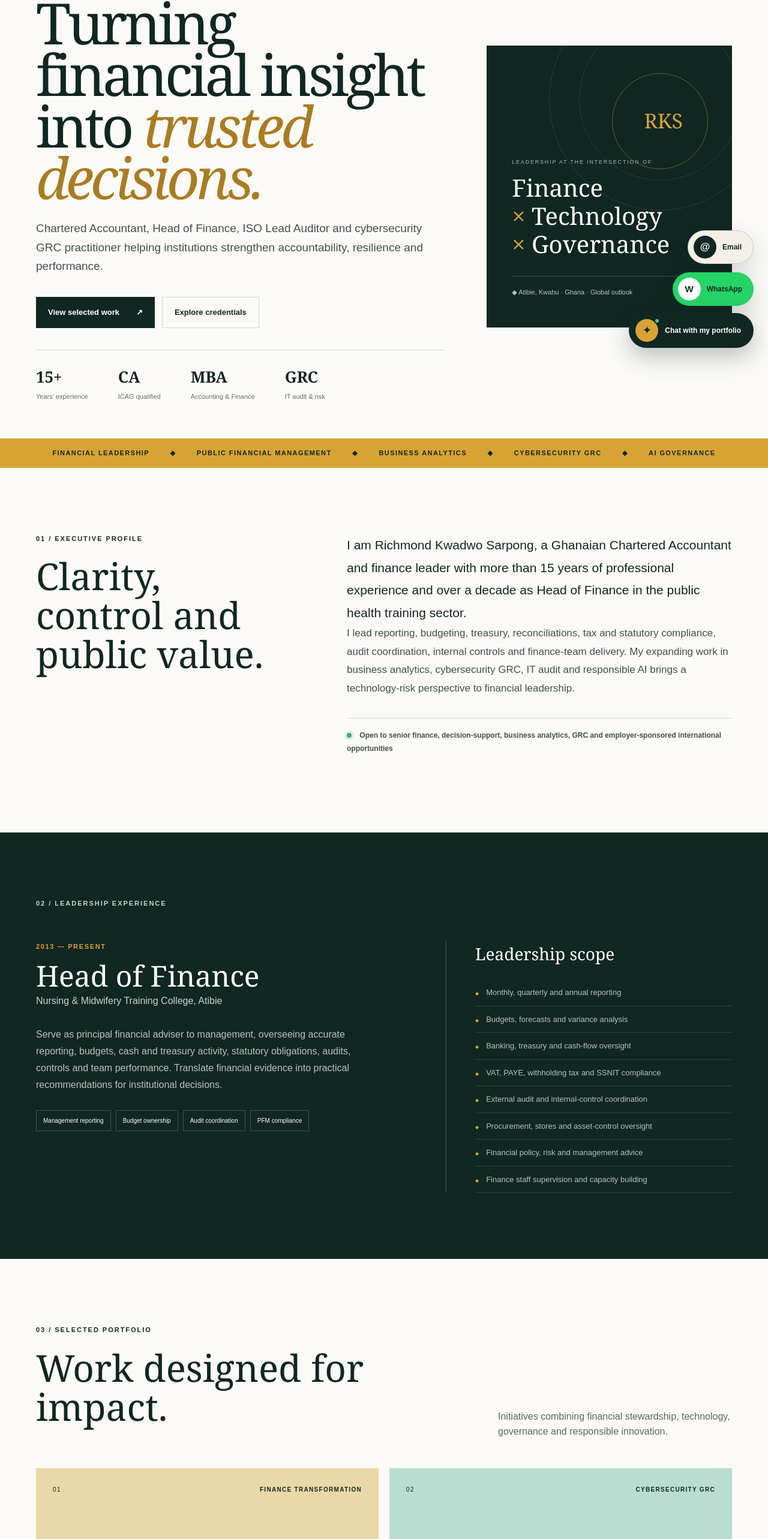
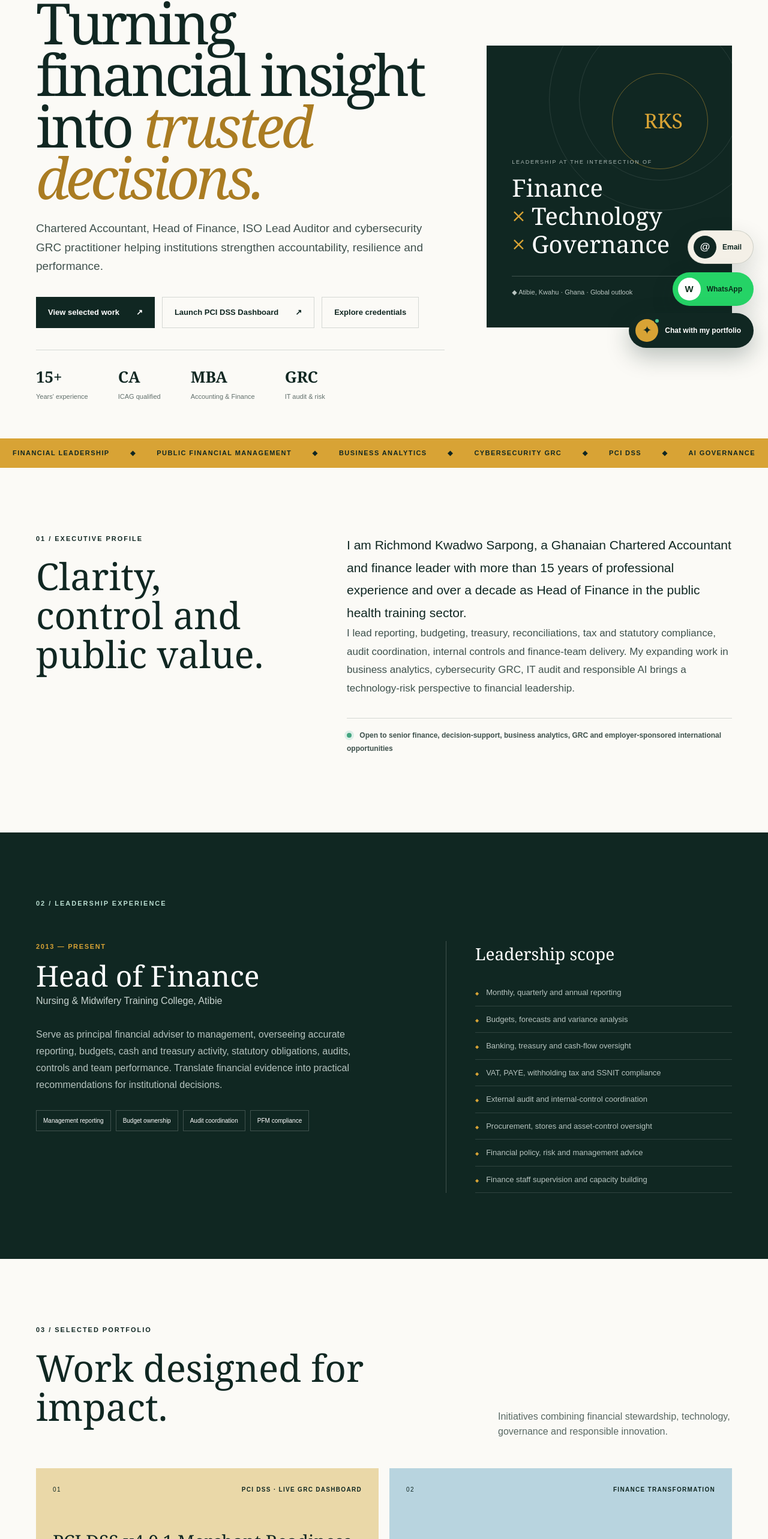
Before and after one commit to kingojoe2000cyber/richmond-sarpong-portfolio, a Next.js app: page / in a window 1280 px wide. Shown: the part 196-2762 px from the top of the page at 60% size. Built offline with nearby package versions, Linux system fonts and the light colour scheme.

Commit message:
feat: highlight live PCI DSS dashboard on portfolio

```diff
--- a/app/page.tsx
+++ b/app/page.tsx
@@ -6,7 +6,8 @@ import CyberSecure360 from "./CyberSecure360";
 const capabilities = ["Financial reporting & decision support", "Budgeting, forecasting & cash flow", "Treasury, tax & statutory compliance", "External audit coordination", "Internal controls & PFM compliance", "Business analytics & dashboards", "Cybersecurity GRC & IT audit", "ISO/IEC 27001:2022", "NIST CSF 2.0 & SP 800-53", "COBIT 2019", "Third-party risk", "Business continuity & disaster recovery", "AI governance & model risk", "Team leadership"];
 
 const projects = [
-  { tag: "FINANCE TRANSFORMATION", title: "Institutional Financial Management System", copy: "Designed an integrated operating model for cash books, assets, inventory, suppliers, creditors, commitments, withholding taxes, contracts and executive reporting.", accent: "gold", impact: "Control · Visibility · Accountability" },
+  { tag: "PCI DSS · LIVE GRC DASHBOARD", title: "PCI DSS v4.0.1 Merchant Readiness Assessment", copy: "Interactive Version 2 case study covering the 12 PCI DSS requirement families, evidence readiness, 20 control gaps, a 5×5 risk heat map, risk register, remediation tracking and executive governance checkpoints.", accent: "gold", impact: "Scoping · Evidence · Risk · Remediation", href: "./pci-dss/" },
+  { tag: "FINANCE TRANSFORMATION", title: "Institutional Financial Management System", copy: "Designed an integrated operating model for cash books, assets, inventory, suppliers, creditors, commitments, withholding taxes, contracts and executive reporting.", accent: "blue", impact: "Control · Visibility · Accountability" },
   { tag: "CYBERSECURITY GRC", title: "CyberSecure360 Platform", copy: "Developed the concept for a multi-organization platform covering RBAC, framework mapping, compliance assessments, evidence, risk heat maps, audits, BIA/BCP/DR, vendor risk and reports.", accent: "mint", impact: "ISO · NIST · CIS · COBIT" },
   { tag: "STRATEGY & GROWTH", title: "Water Production Business Case", copy: "Advised management on a sachet-water production plant serving students and the surrounding community, linking demand, cost, control and revenue considerations.", accent: "blue", impact: "Analysis · Growth · Community value" },
   { tag: "RESEARCH", title: "AI in Public-Sector Accounting", copy: "Research focus on responsible AI as a route to stronger financial accountability, efficiency and decision-making in Ghana’s public health sector.", accent: "rose", impact: "AI governance · Public value" },
@@ -22,13 +23,13 @@ const credentials = [
 
 export default function Home() {
   return <main>
-    <nav className="nav shell" aria-label="Main navigation"><a className="brand" href="#top"><span>RKS</span><b>Richmond Sarpong</b></a><div className="navlinks"><a href="#profile">Profile</a><a href="#experience">Experience</a><a href="#work">Portfolio</a><a href="#cybersecure360">CyberSecure360</a><a href="#credentials">Credentials</a><a className="nav-cta" href="#contact">Let&apos;s connect</a></div></nav>
-    <section className="hero shell" id="top"><div className="hero-copy"><p className="eyebrow"><span/> FINANCE LEADERSHIP · ANALYTICS · GRC</p><h1>Turning financial insight into <em>trusted decisions.</em></h1><p className="lead">Chartered Accountant, Head of Finance, ISO Lead Auditor and cybersecurity GRC practitioner helping institutions strengthen accountability, resilience and performance.</p><div className="hero-actions"><a className="button primary" href="#work">View selected work <b>↗</b></a><a className="button secondary" href="#credentials">Explore credentials</a></div><div className="proof"><div><strong>15+</strong><span>Years&apos; experience</span></div><div><strong>CA</strong><span>ICAG qualified</span></div><div><strong>MBA</strong><span>Accounting &amp; Finance</span></div><div><strong>GRC</strong><span>IT audit &amp; risk</span></div></div></div>
+    <nav className="nav shell" aria-label="Main navigation"><a className="brand" href="#top"><span>RKS</span><b>Richmond Sarpong</b></a><div className="navlinks"><a href="#profile">Profile</a><a href="#experience">Experience</a><a href="#work">Portfolio</a><a href="./pci-dss/">PCI DSS</a><a href="#cybersecure360">CyberSecure360</a><a href="#credentials">Credentials</a><a className="nav-cta" href="#contact">Let&apos;s connect</a></div></nav>
+    <section className="hero shell" id="top"><div className="hero-copy"><p className="eyebrow"><span/> FINANCE LEADERSHIP · ANALYTICS · GRC</p><h1>Turning financial insight into <em>trusted decisions.</em></h1><p className="lead">Chartered Accountant, Head of Finance, ISO Lead Auditor and cybersecurity GRC practitioner helping institutions strengthen accountability, resilience and performance.</p><div className="hero-actions"><a className="button primary" href="#work">View selected work <b>↗</b></a><a className="button secondary" href="./pci-dss/">Launch PCI DSS Dashboard <b>↗</b></a><a className="button secondary" href="#credentials">Explore credentials</a></div><div className="proof"><div><strong>15+</strong><span>Years&apos; experience</span></div><div><strong>CA</strong><span>ICAG qualified</span></div><div><strong>MBA</strong><span>Accounting &amp; Finance</span></div><div><strong>GRC</strong><span>IT audit &amp; risk</span></div></div></div>
       <aside className="hero-card" aria-label="Professional focus"><div className="orbit orbit-one"/><div className="orbit orbit-two"/><div className="monogram">RKS</div><p>LEADERSHIP AT THE INTERSECTION OF</p><h2>Finance<br/><span>×</span> Technology<br/><span>×</span> Governance</h2><div className="location">◆ Atibie, Kwahu · Ghana · Global outlook</div></aside></section>
-    <section className="marquee" aria-label="Areas of expertise"><div>FINANCIAL LEADERSHIP <i>◆</i> PUBLIC FINANCIAL MANAGEMENT <i>◆</i> BUSINESS ANALYTICS <i>◆</i> CYBERSECURITY GRC <i>◆</i> AI GOVERNANCE</div></section>
+    <section className="marquee" aria-label="Areas of expertise"><div>FINANCIAL LEADERSHIP <i>◆</i> PUBLIC FINANCIAL MANAGEMENT <i>◆</i> BUSINESS ANALYTICS <i>◆</i> CYBERSECURITY GRC <i>◆</i> PCI DSS <i>◆</i> AI GOVERNANCE</div></section>
     <section className="section shell two-col" id="profile"><div><p className="section-no">01 / EXECUTIVE PROFILE</p><h2>Clarity, control and public value.</h2></div><div className="body-copy"><p>I am Richmond Kwadwo Sarpong, a Ghanaian Chartered Accountant and finance leader with more than 15 years of professional experience and over a decade as Head of Finance in the public health training sector.</p><p>I lead reporting, budgeting, treasury, reconciliations, tax and statutory compliance, audit coordination, internal controls and finance-team delivery. My expanding work in business analytics, cybersecurity GRC, IT audit and responsible AI brings a technology-risk perspective to financial leadership.</p><div className="availability"><span className="pulse"/> Open to senior finance, decision-support, business analytics, GRC and employer-sponsored international opportunities</div></div></section>
     <section className="section dark" id="experience"><div className="shell"><p className="section-no light">02 / LEADERSHIP EXPERIENCE</p><div className="experience-grid"><article className="feature-role"><p>2013 — PRESENT</p><h2>Head of Finance</h2><h3>Nursing &amp; Midwifery Training College, Atibie</h3><p>Serve as principal financial adviser to management, overseeing accurate reporting, budgets, cash and treasury activity, statutory obligations, audits, controls and team performance. Translate financial evidence into practical recommendations for institutional decisions.</p><div className="role-tags"><span>Management reporting</span><span>Budget ownership</span><span>Audit coordination</span><span>PFM compliance</span></div></article><div className="responsibilities"><h3>Leadership scope</h3><ul><li>Monthly, quarterly and annual reporting</li><li>Budgets, forecasts and variance analysis</li><li>Banking, treasury and cash-flow oversight</li><li>VAT, PAYE, withholding tax and SSNIT compliance</li><li>External audit and internal-control coordination</li><li>Procurement, stores and asset-control oversight</li><li>Financial policy, risk and management advice</li><li>Finance staff supervision and capacity building</li></ul></div></div></div></section>
-    <section className="section shell" id="work"><p className="section-no">03 / SELECTED PORTFOLIO</p><div className="section-heading"><h2>Work designed for impact.</h2><p>Initiatives combining financial stewardship, technology, governance and responsible innovation.</p></div><div className="projects">{projects.map((p,i)=><article className={`project ${p.accent}`} key={p.title}><div className="project-top"><span>0{i+1}</span><b>{p.tag}</b></div><h3>{p.title}</h3><p>{p.copy}</p><small>{p.impact}</small><div className="arrow">↗</div></article>)}</div></section>
+    <section className="section shell" id="work"><p className="section-no">03 / SELECTED PORTFOLIO</p><div className="section-heading"><h2>Work designed for impact.</h2><p>Initiatives combining financial stewardship, technology, governance and responsible innovation.</p></div><div className="projects">{projects.map((p,i)=><article className={`project ${p.accent}`} key={p.title}><div className="project-top"><span>0{i+1}</span><b>{p.tag}</b></div><h3>{p.title}</h3><p>{p.copy}</p><small>{p.impact}</small>{p.href ? <a className="button primary" style={{marginTop:18,alignSelf:"flex-start"}} href={p.href}>Open Dashboard <b>↗</b></a> : <div className="arrow">↗</div>}</article>)}</div></section>
     <CyberSecure360/>
     <section className="section pale" id="credentials"><div className="shell credential-layout"><div><p className="section-no">05 / CREDENTIALS</p><h2>Built on finance. Expanded through technology.</h2><p className="credential-intro">A professional foundation spanning accounting, financial leadership, analytics, audit and cybersecurity governance.</p></div><div className="timeline">{credentials.map(([year,title,place])=><div key={title}><b>{year}</b><section><h3>{title}</h3><p>{place}</p></section></div>)}</div></div></section>
     <section className="section shell skills-wrap"><div><p className="section-no">06 / CAPABILITIES</p><h2>A multidisciplinary toolkit.</h2><p className="credential-intro">Current framework knowledge includes ISO/IEC 27001:2022, NIST CSF 2.0, NIST SP 800-53, COBIT 2019, CIS Controls, PCI DSS and the NIST AI RMF.</p></div><div className="skills">{capabilities.map(s=><span key={s}>{s}</span>)}</div></section>
```
